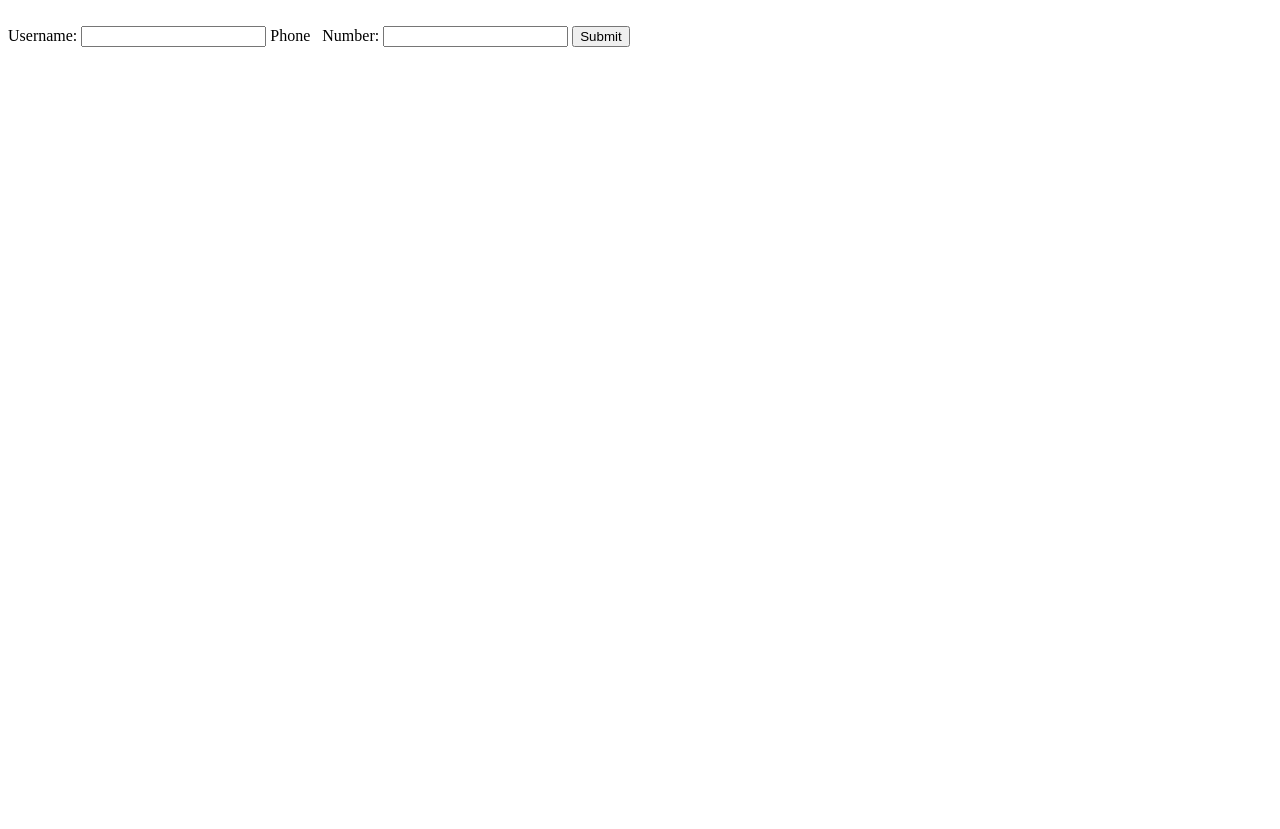
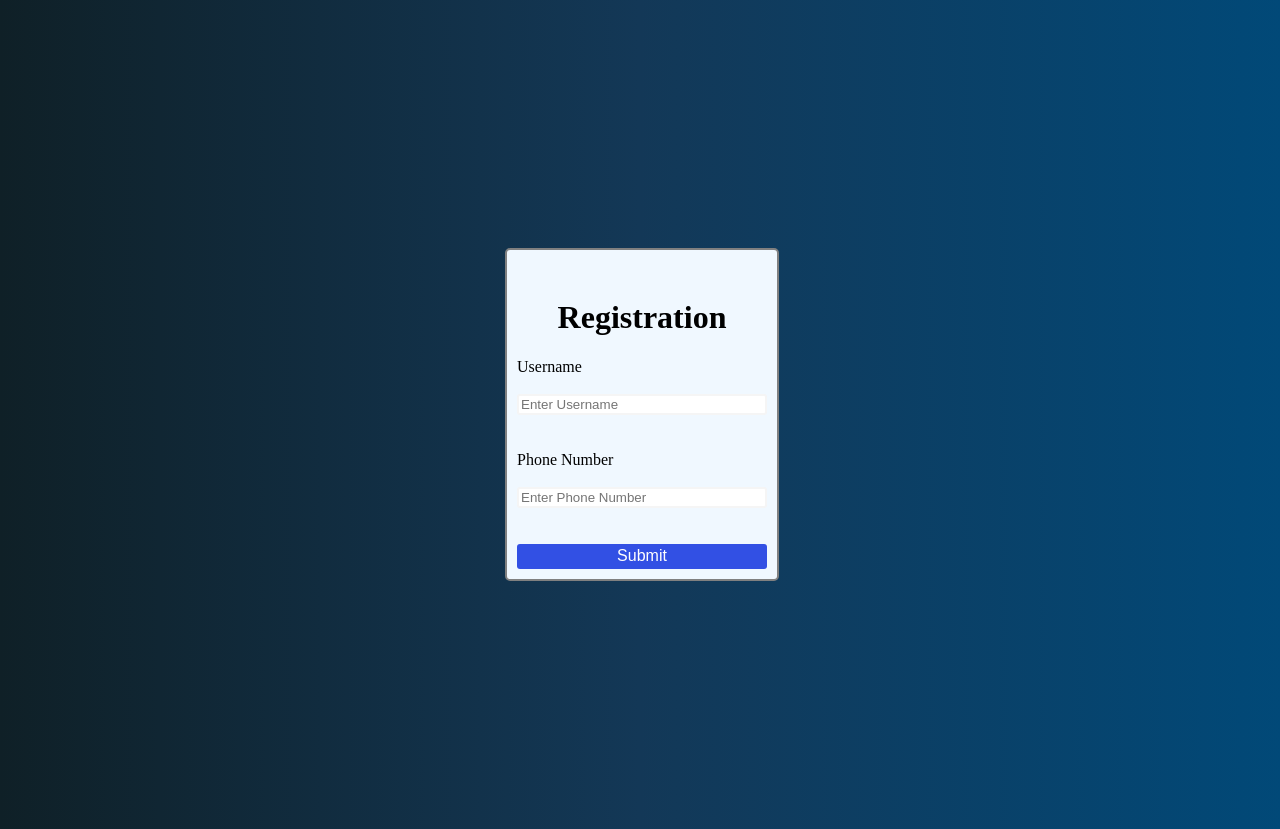
Before and after one commit to mRiyaan/phone-validation-2, a plain HTML site: page index.html in a window 1280 px wide. Before the commit the page ends 800 px from the top, so only its background shows below. Drawn offline with Linux system fonts and the light colour scheme.

Commit message:
valiation client side complete

```diff
--- a/index.html
+++ b/index.html
@@ -1,4 +1,5 @@
 <!DOCTYPE html>
+
 <html lang="en">
 <head>
     <meta charset="UTF-8">
@@ -8,19 +9,25 @@
     <link rel="stylesheet" href="style.css">
 </head>
 <body>
-    <form
- id="myForm">
-        <label for="username">Username:</label>
-        <input type="text" id="username" name="username">
-        <span id="usernameError" class="error"></span>
+  <div class="container">
+    <form id='myForm' action="valid.html">
+        <h1>Registration</h1>
+        <div class="input-control">
+        <label for="username">Username</label><br>
+        <input type="text" id="username" name="username" placeholder="Enter Username"><br>
+        <span id="usernameError" class="error"></span><br>
+        </div>
 
-        <label for="phone">Phone
- Number:</label>
-        <input type="text" id="phone" name="phone">
-        <span id="phoneError" class="error"></span>
+        <div class="input-control">
+        <label for="phone">Phone Number</label><br>
+        <input type="text" id="phone" name="phone" placeholder="Enter Phone Number"><br>
+        <span id="phoneError" class="error"></span><br>
+        </div>
 
-        <button type="submit">Submit</button>
+        <div class="input-control">
+        <button type="submit">Submit</button></div>
     </form>
+</div>
     <script src="script.js"></script>
 </body>
 </html>
--- a/script.js
+++ b/script.js
@@ -26,9 +26,9 @@ form.addEventListener('submit', (event) => {
         phoneError.textContent = '';
     }
 
-    if (isValid) {
+   /* if (isValid) {
         // Handle form submission
         console.log('Form submitted successfully');
         // You can add your form submission logic here
-    }
+    }*/
 });
--- a/style.css
+++ b/style.css
@@ -2,3 +2,54 @@
     color: red;
     font-size: 12px;
 }
+
+body{
+    background: linear-gradient(to right, #0f2027,#133857,#014978  );
+    align-content: center;
+    justify-content: center;
+    display: flex;
+
+}
+#myForm {
+
+    /*display: flex;
+
+     */
+
+     margin: 30vh ;
+     width: 250px;
+     padding: 10px;
+     border-radius: 5px;
+     border:2px solid gray;
+     background-color: aliceblue;
+     height: fit-content;
+
+ }
+ #myForm h1{
+     text-align: center;
+     color: black;
+
+ }
+ #myForm button{
+     border: 0;
+     border-radius: 3px;
+     background-color: rgb(50, 80, 228);
+     color: white;
+     height: 25px;
+     font-size: medium;
+
+ }
+ .input-control{
+     display: flex;
+     flex-direction: column;
+     /*align-items: center;*/
+     justify-content: center;
+
+ }
+ .input-control input{
+     border: 2px solid whitesmoke;
+     border-radius: 3px;
+ }
+ .input-control input:focus{
+     outline: 0;
+ }
```
Also changed, not shown: valid.html (added, +11 -0 lines).
